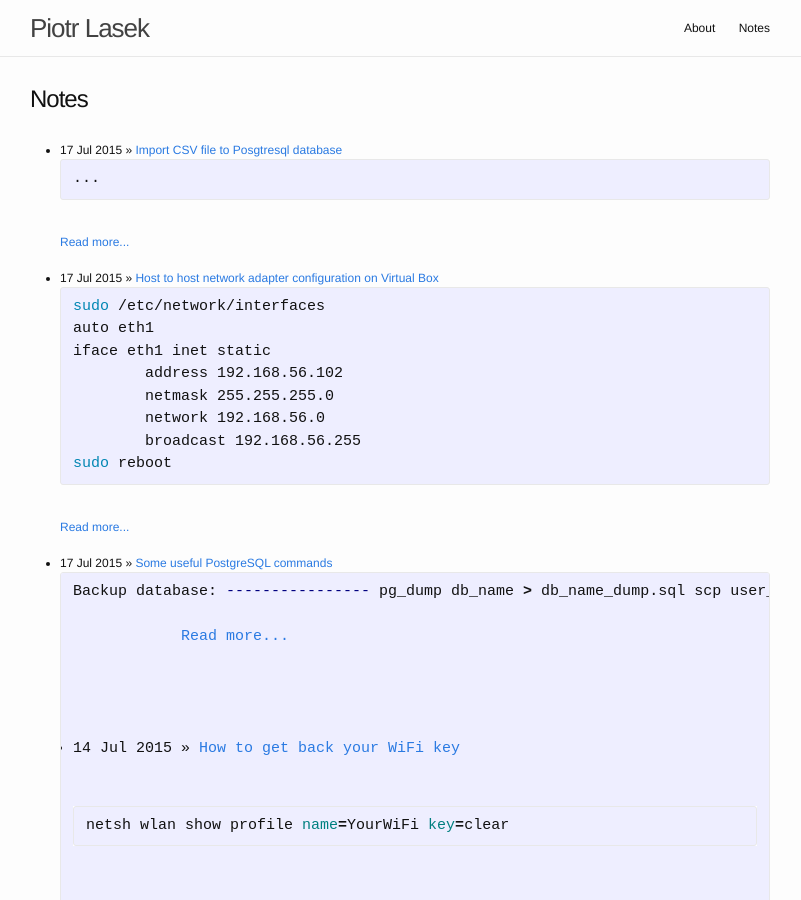
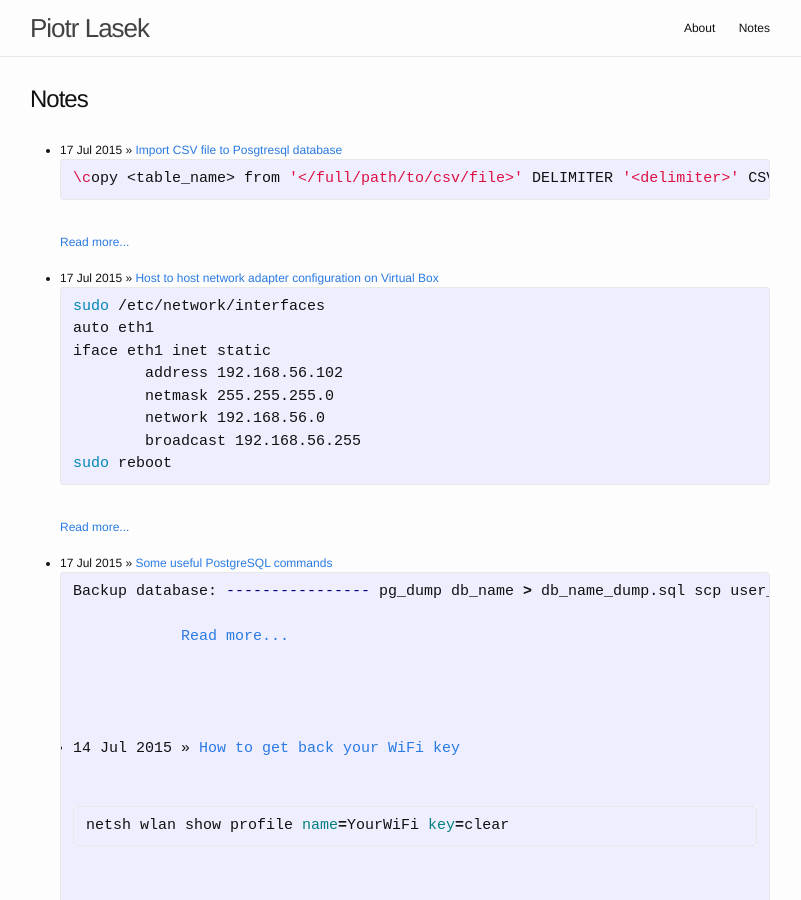
Before and after one commit to piotrlasek/piotrlasek.github.io, a Jekyll site: the page built from notes.md, in a window 1280 px wide and 900 px high. Shown: the whole window, without its empty margins (240-1041 px from the left). Built offline with Jekyll 4.4.1, drawn with Linux system fonts in a browser that asks for light colours.

Commit message:
some changes

```diff
--- a/_posts/2015-07-17-Import-CSV-file-to-Posgtresql-database.markdown
+++ b/_posts/2015-07-17-Import-CSV-file-to-Posgtresql-database.markdown
@@ -6,5 +6,5 @@ categories:
 ---
 
 {% highlight bash %}
-...
+\copy <table_name> from '</full/path/to/csv/file>' DELIMITER '<delimiter>' CSV;
 {% endhighlight %}
```
